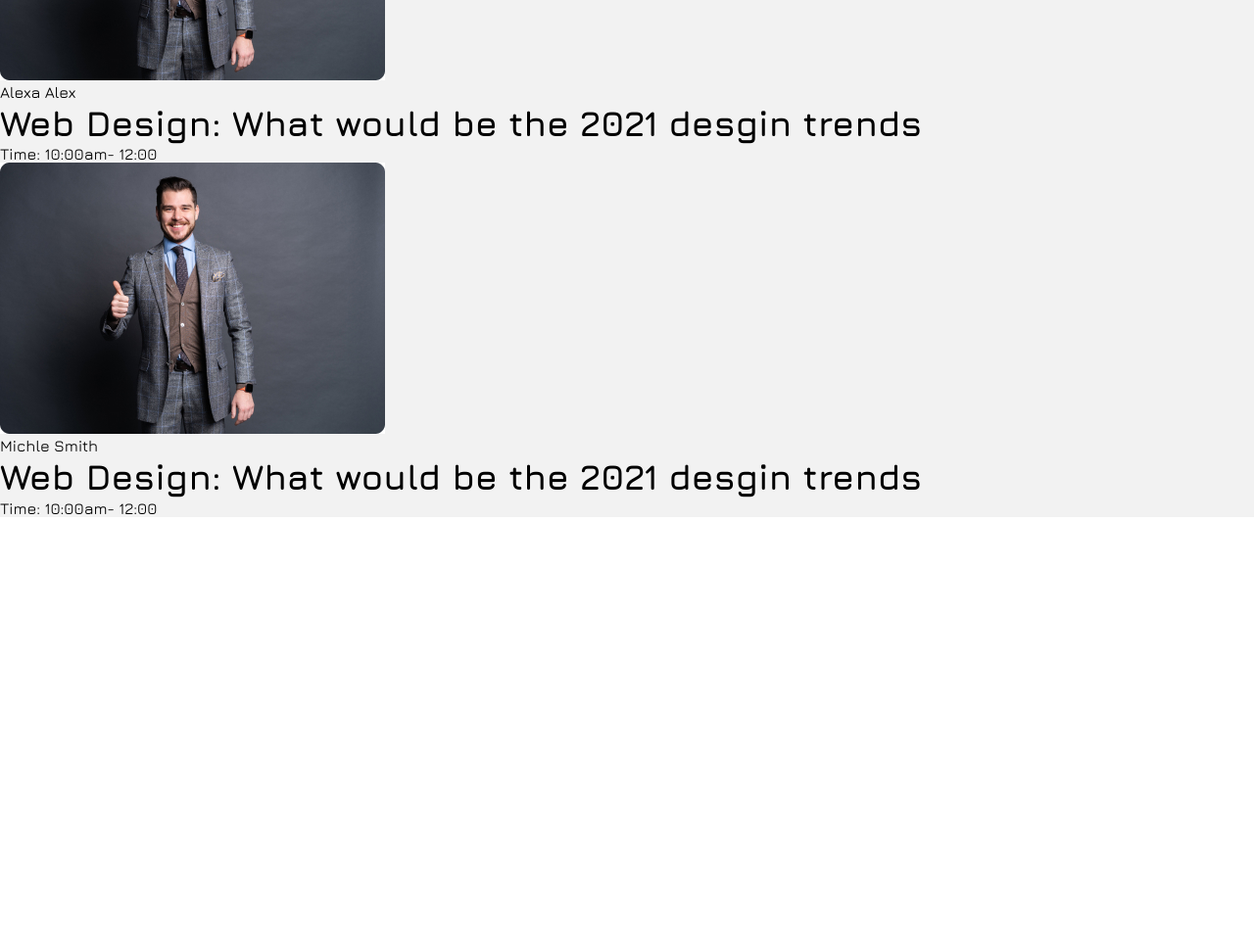
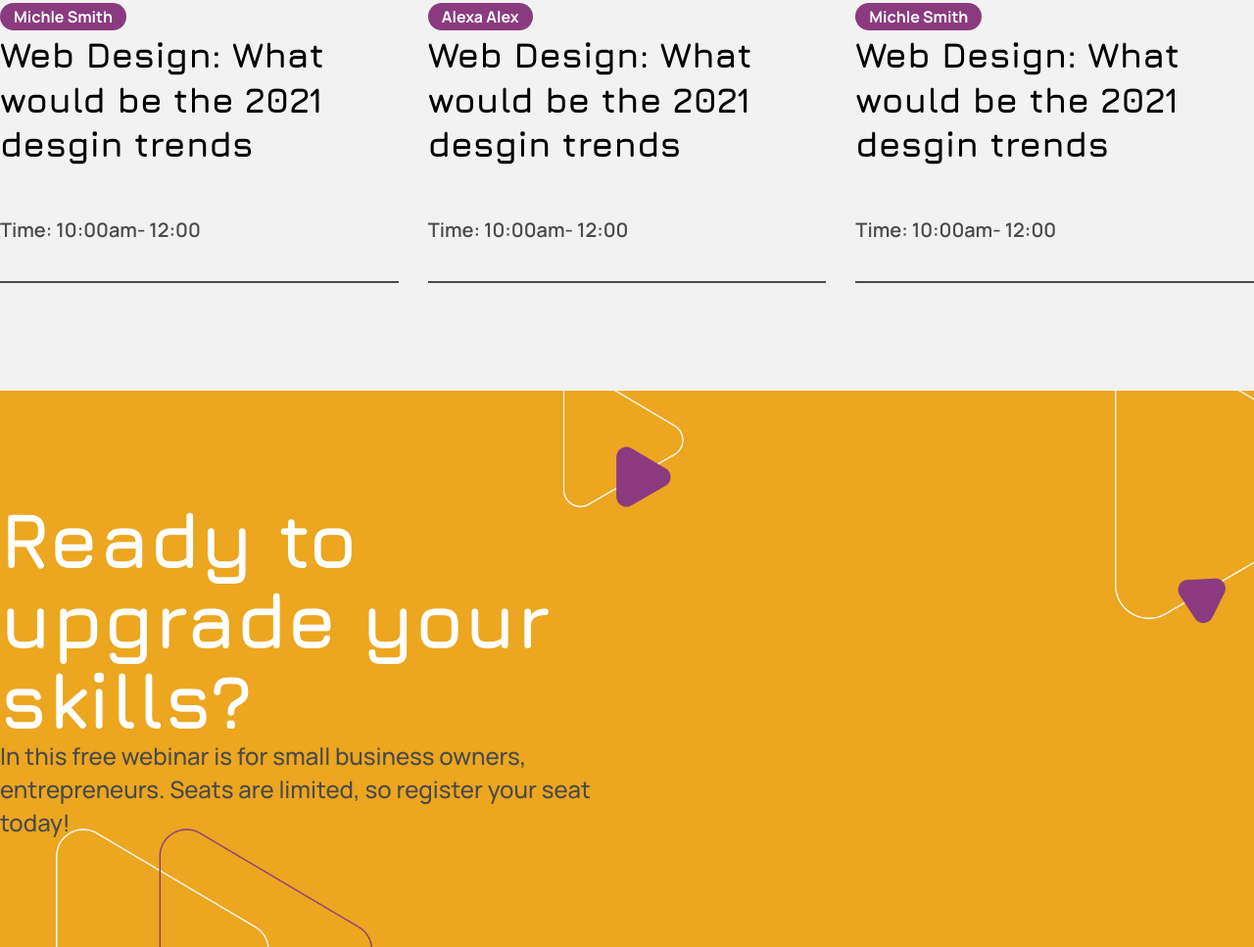
Before and after one commit to ashrafun-nesa/webinar-template, a plain HTML site: page index.html in a window 1280 px wide. Shown: the part 3572-4539 px from the top of the page at 98% size. Before the commit the page ends 4100 px from the top, so only its background shows below. Drawn offline with nearby package versions, Linux system fonts and the light colour scheme.

Commit message:
Footer section in progress

```diff
--- a/index.html
+++ b/index.html
@@ -146,20 +146,20 @@
             <button class="day-button">Day three</button>
           </div>
           <div class="tab-content-wrapper">
-            <figure class="schedule-1">
-              <img src="images/schedule-image-1.jpg" alt="">
+            <figure class="schedule schedule-1">
+              <img src="images/schedule-image-1.jpg" alt="" />
               <div class="schedule-name">Michle Smith</div>
               <h5>Web Design: What would be the 2021 desgin trends</h5>
               <figcaption class="time-limit">Time: 10:00am- 12:00</figcaption>
             </figure>
-            <figure class="schedule-2">
-              <img src="images/schedule-image-3.jpg" alt="">
+            <figure class="schedule schedule-2">
+              <img src="images/schedule-image-3.jpg" alt="" />
               <div class="schedule-name">Alexa Alex</div>
               <h5>Web Design: What would be the 2021 desgin trends</h5>
               <figcaption class="time-limit">Time: 10:00am- 12:00</figcaption>
             </figure>
-            <figure class="schedule-3">
-              <img src="images/schedule-image-3.jpg" alt="">
+            <figure class="schedule schedule-3">
+              <img src="images/schedule-image-3.jpg" alt="" />
               <div class="schedule-name">Michle Smith</div>
               <h5>Web Design: What would be the 2021 desgin trends</h5>
               <figcaption class="time-limit">Time: 10:00am- 12:00</figcaption>
@@ -167,6 +167,20 @@
           </div>
         </div>
       </section>
+      <section class="footer-section">
+        <div class="webinar-container">
+          <div class="footer-wrapper">
+            <div class="left-wrapper">
+              <h2>Ready to upgrade your skills?</h2>
+              <p class="left-wrapper-text">
+                In this free webinar is for small business owners,
+                entrepreneurs. Seats are limited, so register your seat today!
+              </p>
+            </div>
+            <div class="right-wrapper"></div>
+          </div>
+        </div>
+      </section>
     </main>
   </body>
 </html>
--- a/style.css
+++ b/style.css
@@ -237,16 +237,19 @@ input[type="email"] {
 }
 .our-schedule {
   background: #f2f2f2;
+  padding: 99px 0 110px;
 }
 .our-schedule h2 {
   text-align: center;
   letter-spacing: -0.04em;
   color: #8b3a80;
+  margin-bottom: 71px;
 }
 .schedule-tab-buttons {
   display: flex;
   justify-content: center;
   gap: 20px;
+  margin-bottom: 80px;
 }
 .our-schedule .day-button {
   background: #ffffff;
@@ -268,3 +271,76 @@ input[type="email"] {
 .our-schedule .day-button:hover {
   background: #eca61f;
 }
+
+.tab-content-wrapper {
+  display: flex;
+  justify-content: space-between;
+  flex-flow: row wrap;
+}
+.tab-content-wrapper .schedule {
+  width: calc(100% / 3 - 20px);
+  border-bottom: 2px solid #4a4a4a;
+  margin-right: 20px;
+}
+.tab-content-wrapper .schedule:last-child {
+  margin-right: 0;
+}
+.schedule img {
+  border-radius: 10px;
+  margin-bottom: 30px;
+}
+.schedule .schedule-name {
+  font-family: "Manrope";
+  font-weight: 700;
+  font-size: 16px;
+  line-height: 1.87;
+  /* text-align: center; */
+  text-transform: capitalize;
+  color: #ffffff;
+  background: #8b3a80;
+  border-radius: 100px;
+  display: inline;
+  padding: 3px 14px;
+  margin-bottom: 20px;
+}
+.schedule h5 {
+  margin-bottom: 51px;
+}
+figcaption.time-limit {
+  font-family: "Manrope";
+  font-weight: 600;
+  font-size: 20px;
+  line-height: 1.35;
+  text-transform: capitalize;
+  color: #4a4a4a;
+  margin-bottom: 39px;
+}
+.footer-section {
+  background-image: url(images/footer-bg.png);
+  padding: 110px 0;
+  background-size: cover;
+  background-repeat: no-repeat;
+  object-fit: cover;
+}
+.footer-section h2 {
+  font-weight: 700;
+  font-size: 80px;
+  line-height: 1.025;
+  /* or 102% */
+
+  color: #ffffff;
+}
+.left-wrapper-text {
+  font-family: "Manrope";
+  font-style: normal;
+  font-weight: 500;
+  font-size: 24px;
+  line-height: 1.41;
+  color: #4a4a4a;
+}
+.footer-wrapper{
+    display: flex;
+}
+.left-wrapper, .right-wrapper{
+    width: 50%;
+}
```
Also changed, not shown: images/footer-bg.png (added).
